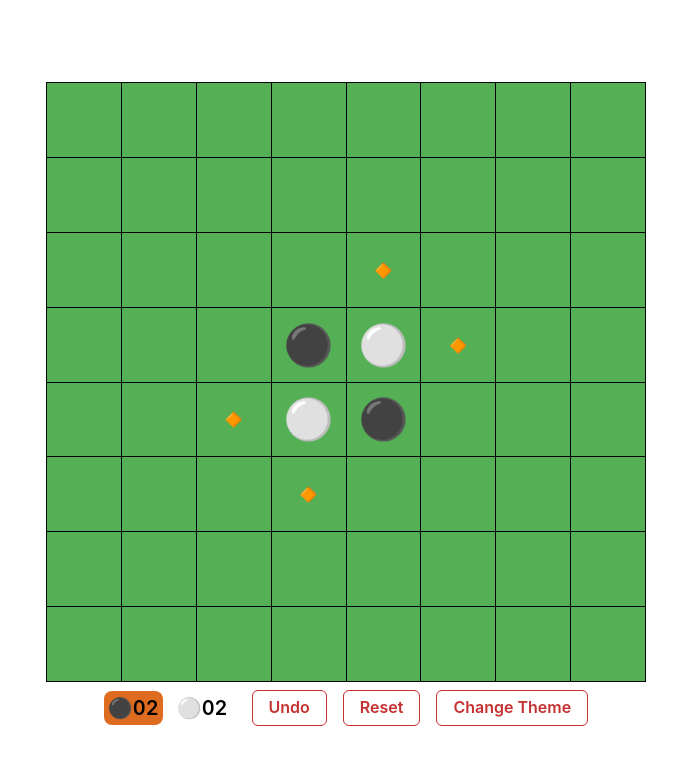
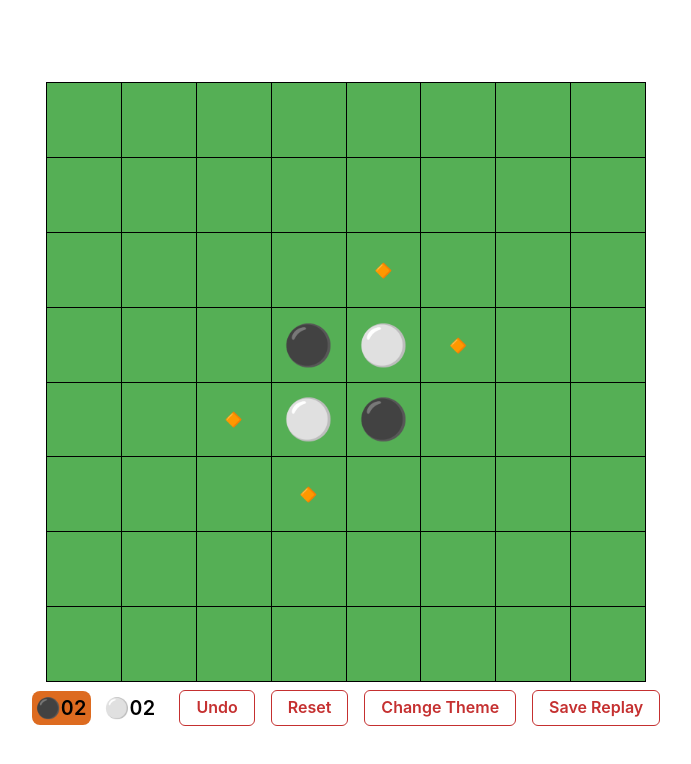
Before and after one commit to kuman514/ViteReversi, a React (Vite) app: page / in a window 1280 px wide. Shown: the top 764 px of the page, without its empty margins (294-985 px from the left). Built offline with nearby package versions, Linux system fonts and the light colour scheme.

Commit message:
feat(save-replay): add saving history

```diff
--- a/src/components/molecules/UIButtonWrapper/index.tsx
+++ b/src/components/molecules/UIButtonWrapper/index.tsx
@@ -36,6 +36,20 @@ const UIButtonWrapper: FC<{}> = () => {
     }
   };
 
+  const handleOnClickSaveReplay: () => void = () => {
+    const { history } = useGameStore.getState();
+
+    const replayData = {
+      data: history,
+    };
+
+    const file: HTMLAnchorElement = document.createElement('a');
+    const fileBlob: Blob = new Blob([JSON.stringify(replayData)], { type: 'json' });
+    file.href = URL.createObjectURL(fileBlob);
+    file.download = 'vite-reversi_replay.json';
+    file.click();
+  };
+
   return (
     <Root>
       <Stack direction="row" spacing={4} align="center">
@@ -57,6 +71,12 @@ const UIButtonWrapper: FC<{}> = () => {
         >
           Change Theme
         </UIButton>
+        <UIButton
+          {...commonUIButtonStyleProps}
+          onClick={handleOnClickSaveReplay}
+        >
+          Save Replay
+        </UIButton>
       </Stack>
     </Root>
   );
```
